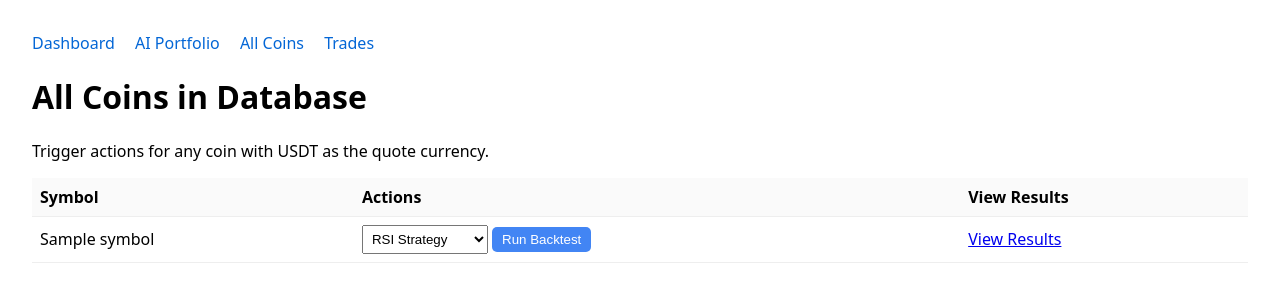
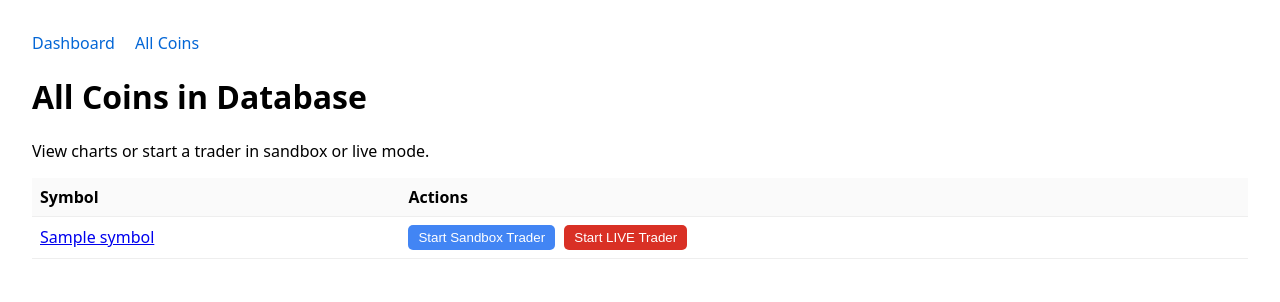
Before and after one commit to warmo1/tradingbot, a Flask app: template bot/templates/coins.html in a window 1280 px wide. Shown: the top 302 px of the page. Run offline with Flask 3, Linux system fonts and the light colour scheme; the template is opened without the code that fills it: most values are stand-ins (such as "Sample title", 1, 10 or a date in 2020).

Commit message:
Update coins.html

```diff
--- a/bot/templates/coins.html
+++ b/bot/templates/coins.html
@@ -10,40 +10,33 @@
     table { width: 100%; border-collapse: collapse; }
     th, td { border-bottom: 1px solid #eee; padding: 0.5rem; text-align: left; }
     th { background: #fafafa; }
-    .action-btn { background-color: #4285F4; color: white; border: none; padding: 5px 10px; border-radius: 5px; cursor: pointer; }
-    select { padding: 5px; }
+    .action-btn { background-color: #4285F4; color: white; border: none; padding: 5px 10px; border-radius: 5px; cursor: pointer; margin-right: 5px; }
+    .live-btn { background-color: #d93025; }
   </style>
 </head>
 <body>
   <div class="nav">
     <a href="/">Dashboard</a>
-    <a href="/portfolio">AI Portfolio</a>
     <a href="/coins">All Coins</a>
-    <a href="/trades">Trades</a>
   </div>
   <h1>All Coins in Database</h1>
-  <p>Trigger actions for any coin with USDT as the quote currency.</p>
+  <p>View charts or start a trader in sandbox or live mode.</p>
   <table>
     <thead>
       <tr>
         <th>Symbol</th>
         <th>Actions</th>
-        <th>View Results</th>
       </tr>
     </thead>
     <tbody>
       {% for symbol in symbols %}
       <tr>
-        <td>{{ symbol }}</td>
         <td>
-          <select id="strategy-{{ loop.index }}">
-            <option value="rsi">RSI Strategy</option>
-            <option value="sma_crossover">SMA Crossover</option>
-          </select>
-          <button class="action-btn" onclick="runBacktest('{{ symbol }}', '{{ loop.index }}')">Run Backtest</button>
+          <a href="/chart/{{ symbol.replace('/', '-') }}">{{ symbol }}</a>
         </td>
         <td>
-          <a href="/backtest-results/{{ symbol.replace('/', '-') }}">View Results</a>
+          <button class="action-btn" onclick="startTrader('{{ symbol }}', 'sandbox')">Start Sandbox Trader</button>
+          <button class="action-btn live-btn" onclick="startTrader('{{ symbol }}', 'live')">Start LIVE Trader</button>
         </td>
       </tr>
       {% endfor %}
@@ -51,34 +44,31 @@
   </table>
 
   <script>
-    function runBacktest(symbol, index) {
-      const strategy = document.getElementById(`strategy-${index}`).value;
+    function startTrader(symbol, mode) {
+      let confirmationText = `Are you sure you want to start a ${mode.toUpperCase()} trader for ${symbol}?`;
+      if (mode === 'live') {
+        confirmationText += "\n\nWARNING: This will use REAL MONEY.";
+      }
+
+      if (!confirm(confirmationText)) {
+        return;
+      }
+
       const formData = new FormData();
       formData.append('symbol', symbol);
-      formData.append('strategy', strategy);
+      formData.append('mode', mode);
 
-      // Disable the button to prevent multiple clicks
-      const button = event.target;
-      button.disabled = true;
-      button.innerText = "Running...";
-
-      fetch('/api/run-backtest', {
+      fetch('/api/start-trader', {
         method: 'POST',
         body: formData
       })
       .then(response => response.json())
       .then(data => {
         alert(data.message);
-        button.disabled = false;
-        button.innerText = "Run Backtest";
-        // Automatically refresh the results page after running
-        window.location.href = `/backtest-results/${symbol.replace('/', '-')}`;
       })
       .catch(error => {
-        console.error('Error:', error);
+        console.error('Error starting trader:', error);
         alert('An error occurred.');
-        button.disabled = false;
-        button.innerText = "Run Backtest";
       });
     }
   </script>
```
